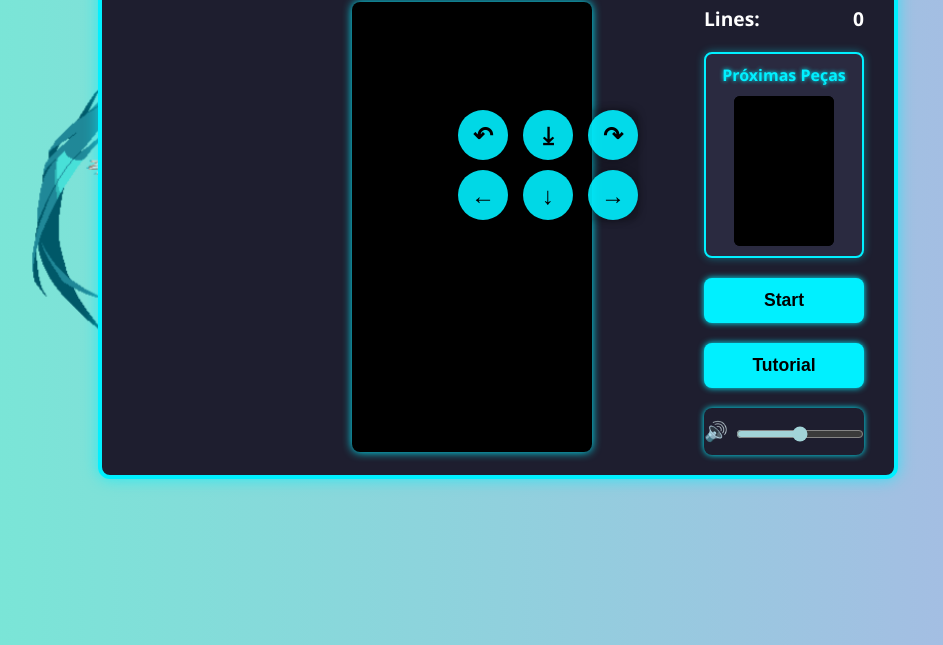
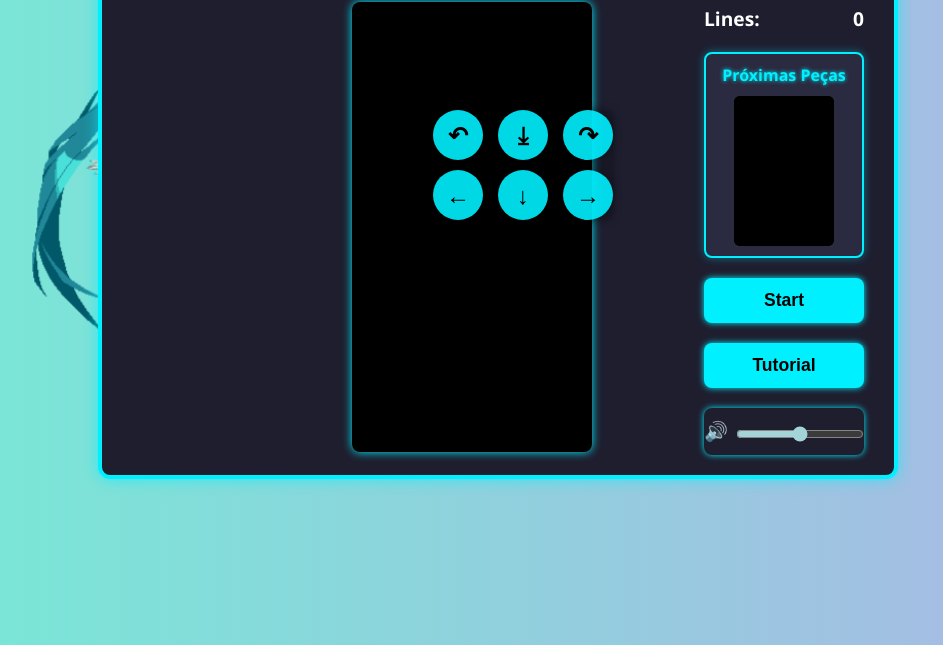
Before and after one commit to ZhengWortz/Tetris-game, a plain HTML site: page index.html in a window 1280 px wide. Shown: the part 205-850 px from the top of the page, without its empty margins (142-1085 px from the left). Drawn offline with Linux system fonts and the light colour scheme.

Commit message:
joystick att

```diff
--- a/style.css
+++ b/style.css
@@ -279,7 +279,7 @@ button:hover {
 #joystick-container {
   position: absolute;
   bottom: 375px; /* Posiciona perto da base do canvas */
-  left: 600px;   /* Posiciona ao lado do canvas */
+  left: 575px;   /* Posiciona ao lado do canvas */
   display: flex;
   flex-direction: column;
   align-items: center;
```
